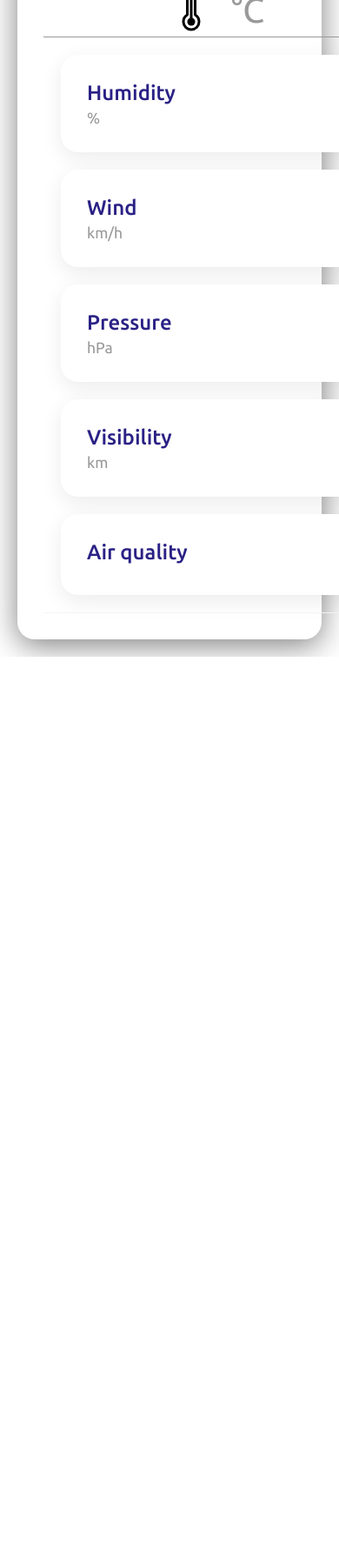
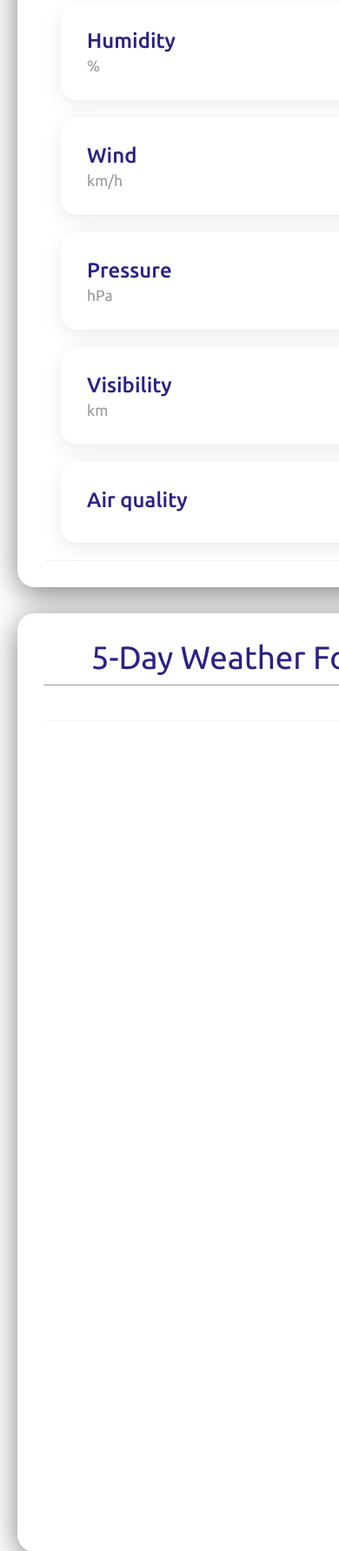
Before and after one commit to Mordecai-Wambua/Weather-Service-Project, a Flask app: template v3/templates/index.html in a window 390 px wide; the page is wider, and only the part inside the window is pictured. Shown: the part 484-2267 px from the top of that part at 87% size. Before the commit the page ends 1239 px from the top of that part, so only its background shows below. Run offline with Flask 3, Linux system fonts and the light colour scheme; the template is opened without the code that fills it, so the values that code supplies are empty; parts of the project's set-up code (start-up, migrations or seed data) failed here and were passed over.

Commit message:
Feature update: about page, forecast dashboard and improved accecibility

```diff
--- a/v3/app.py
+++ b/v3/app.py
@@ -30,7 +30,8 @@
             'icon': data['weather'][0]['icon'],
             'city': data['name'],
             'country': data['sys']['country'],
-            'aqi': get_air_quality_data(lat, lon)
+            'aqi': get_air_quality_data(lat, lon),
+            'forecast': get_forecast_data(lat, lon)
         }
     else:
         weather = None
@@ -46,5 +47,22 @@
     else:
         return None
 
+def get_forecast_data(lat, lon):
+    url = f'http://api.openweathermap.org/data/2.5/forecast?lat={lat}&lon={lon}&appid={API_KEY}&units=metric'
+    response = requests.get(url)
+    data = response.json()
+    forecast = []
+    if response.status_code == 200:
+        for i in range(0, len(data['list']), 8):  # OpenWeatherMap provides data every 3 hours, so 8 periods per day
+            day_data = data['list'][i]
+            forecast.append({
+                'date': day_data['dt_txt'].split(' ')[0],
+                'temperature': day_data['main']['temp'],
+                'condition': day_data['weather'][0]['description'],
+                'icon': day_data['weather'][0]['icon']
+            })
+    return forecast
+
+
 if __name__ == '__main__':
     app.run(debug=True)
--- a/v3/static/css/accessibility.css
+++ b/v3/static/css/accessibility.css
@@ -1,6 +1,10 @@
 /* Responsive Design */
 @media (max-width: 1280px){
     .dash .components .details{
+        grid-template-columns: repeat(4, 1fr);
+    }
+
+    .dash .forecast .forecast-cards{
         grid-template-columns: repeat(4, 1fr);
     }
 
@@ -30,9 +34,17 @@
     .dash .components .details{
         grid-template-columns: repeat(3, 1fr);
     }
+
+    .dash .forecast .forecast-cards{
+        grid-template-columns: repeat(3, 1fr);
+    }
 }
 
 @media (max-width: 768px){
+    .dash .components p{
+        font-weight: 400;
+        font-size: 2.3rem;
+    }
     .dash .components .details{
         grid-template-columns: repeat(2, 1fr);
     }
@@ -40,10 +52,30 @@
     .details .card title{
         white-space: nowrap;
     }
+
+    .dash .forecast .title{
+        font-weight: 400;
+        font-size: 2.3rem;
+    }
+
+    .dash .forecast .forecast-cards{
+        grid-template-columns: repeat(2, 1fr);
+    }
+
+
 }
+/**
+@media (max-width: 670px){
+    .hero form .
+}
+    **/
 
 @media (max-width: 480px) {
     .dash .components .details{
+        grid-template-columns: repeat(1, 1fr);
+    }
+
+    .dash .forecast .forecast-cards{
         grid-template-columns: repeat(1, 1fr);
     }
 
--- a/v3/static/css/weather.css
+++ b/v3/static/css/weather.css
@@ -5,6 +5,14 @@
     align-items: center;
     padding: 20px;
     display: block;
+}
+
+.dash .box{
+    position: relative;
+    width: 100%;
+    display: grid;
+    grid-template-rows: 1fr 1fr;
+    grid-row-gap: 30px;
 }
 
 .dash .components{
@@ -115,3 +123,62 @@
     font-size: 1.1rem;
     margin-top: 5px;
 }
+
+
+.dash .forecast{
+    position: relative;
+    width: 100%;
+    border-top: 30px;
+    display: block;
+    padding: 30px;
+    background: var(--white);
+    box-shadow: 0 7px 35px rgba(0, 0, 0, 0.5);
+    border-radius: 20px;
+}
+
+.dash .forecast .title{
+    position: relative;
+    width: 100%;
+    display: flex;
+    justify-content: center;
+    font-weight: 500;
+    font-size: 2.3rem;
+    text-align: center;
+    color: var(--blue);
+    border-bottom: 1px solid var(--black2);
+    padding-bottom: 10px;
+}
+
+.dash .forecast .forecast-cards{
+    position: relative;
+    width: 100%;
+    padding: 20px;
+    display: grid;
+    grid-template-columns: repeat(5, 1fr);
+    grid-gap: 20px;
+    border-bottom: 1px solid var(--gray);
+}
+
+
+.dash .forecast .forecast-cards .forecast-card{
+    position: relative;
+    background: var(--white);
+    padding: 30px;
+    border-radius: 20px;
+    display: flex;
+    flex-direction: column;
+    justify-content: space-between;
+    cursor: pointer;
+    box-shadow: 0 7px 25px rgba(0, 0, 0, 0.08);
+}
+.dash .forecast .forecast-cards .forecast-card .forecast-date{
+    position: relative;
+    font-weight: 500;
+    font-size: 1.3rem;
+    color: var(--blue);
+}
+
+.dash .forecast .forecast-cards .forecast-card .forecast-condition{
+    color: var(--black2);
+    font-size: 1.1rem;
+}
--- a/v3/templates/index.html
+++ b/v3/templates/index.html
@@ -11,6 +11,7 @@
     <link rel="stylesheet" href="{{ url_for('static', filename='css/weather.css') }}">
     <link rel="stylesheet" href="{{ url_for('static', filename='css/accessibility.css') }}">
     <link rel="stylesheet" href="{{ url_for('static', filename='css/form.css') }}">
+    <link rel="stylesheet" href="{{ url_for('static', filename='css/about.css') }}">
 
     <!-- Scripts -->
     <script src="{{ url_for('static', filename='main.js') }}"></script>
@@ -79,6 +80,7 @@
             </div>
 
             <div class="dash" id="weather-content">
+                <div class="box">
                 <div class="components">
                     <p>
                         Weather in {{ weather_data['city'] }} <span class="country">{{ weather_data['country'] }}</span>
@@ -93,14 +95,7 @@
                             <div class="condition">{{ weather_data['condition'] }}</div>
                         </div>
 
-                        <div class="sun">
-                            <div class="sunrise">
-                                Sunrise 6:35AM
-                            </div>
-                            <div class="sunset">
-                                Sunset 6:35PM
-                            </div>
-                        </div>
+
 
                         <div class="temperature">
                             <span class="icon">
@@ -140,6 +135,23 @@
                         </div>
                     </div>
                 </div>
+
+                <div class="forecast">
+                    <div class="title">5-Day Weather Forecast</div>
+                    <div class="forecast-cards">
+                        {% for day in weather_data['forecast'] %}
+                        <div class="forecast-card">
+                            <div class="forecast-date">{{ day['date'] }}</div>
+                            <div class="forecast-icon">
+                                <img src="http://openweathermap.org/img/wn/{{ day['icon'] }}@2x.png" alt="forecast icon">
+                            </div>
+                            <div class="forecast-temp">{{ day['temperature'] }}°C</div>
+                            <div class="forecast-condition">{{ day['condition'] }}</div>
+                        </div>
+                        {% endfor %}
+                    </div>
+                </div>
+            </div>
             </div>
 
             <div class="dash" id="support-content">
@@ -174,8 +186,34 @@
             </div>
 
             <div class="dash" id="about-content">
-                <!-- About content here -->
-                <p>About Content</p>
+                <div class="about-container">
+                    <div class="about-contents">
+                    <h2>About Our Weather Service</h2>
+                    <p>
+                        Welcome to our Weather Service! Our mission is to provide accurate and up-to-date weather information to help you plan your day, stay safe, and make informed decisions.<br> Whether you're checking the weather for your daily commute, planning a weekend getaway, or preparing for severe weather conditions, we've got you covered.
+                    </p>
+                    <h3>Our Vision</h3>
+                    <p>
+                        We aim to be the most reliable and trusted source for weather information worldwide. By leveraging advanced technology and collaborating with leading meteorological organizations, we strive to deliver precise weather forecasts and alerts tailored to your specific location.
+                    </p>
+                    <h3>Our Services</h3>
+                    <ul>
+                        <li><strong>Current Weather:</strong> Get real-time updates on temperature, humidity, wind speed, and more.</li>
+                        <li><strong>5-Day Forecast:</strong> Plan ahead with our detailed 5-day weather forecasts.</li>
+                    </ul>
+                    <h3>Our Technology</h3>
+                    <p>
+                        Our platform uses data from reliable sources such as the OpenWeatherMap API to provide you with the most accurate weather information. Our team of experts continually works to improve our algorithms and data processing methods to ensure you receive the best service possible.
+                    </p>
+                    <h3>Contact Us</h3>
+                    <p>
+                        We value your feedback and are here to help with any questions or concerns. Feel free to reach out to our support team through the Support section. We're committed to providing you with excellent customer service and support.
+                    </p>
+                    <p class="thanks">
+                        Thank you for choosing our Weather Service. We're honored to be your go-to source for all your weather needs.
+                    </p>
+                    </div>
+                </div>
             </div>
         </div>
     </div>
```
Also changed, not shown: v3/static/css/about.css (added, +59 -0 lines), v3/static/css/form.css (+32 -0 lines), 1 other file.
